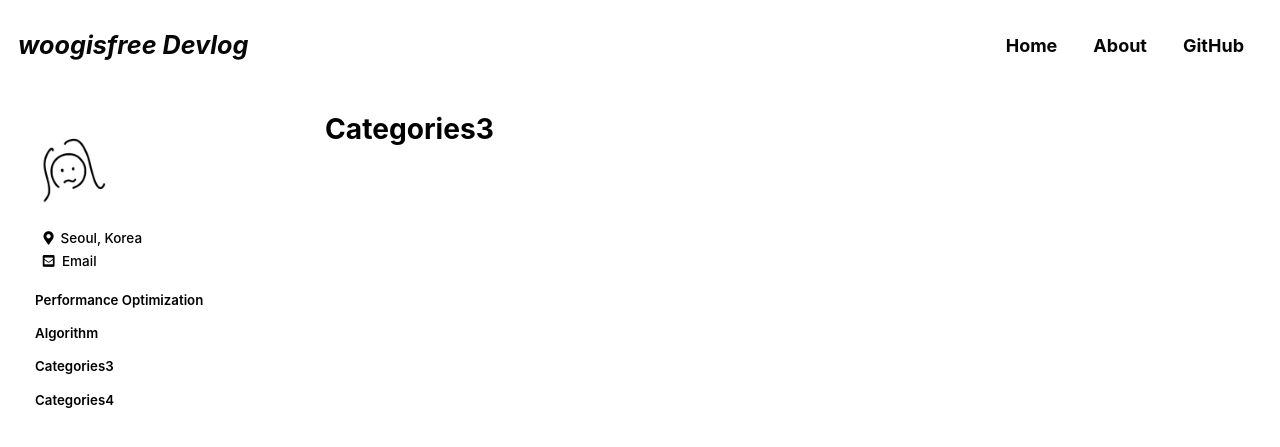
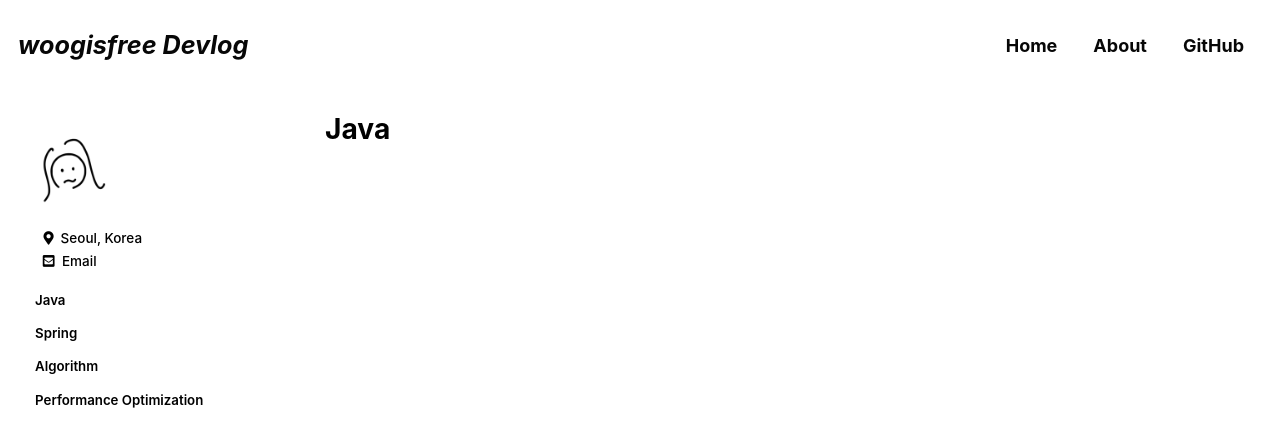
Before and after one commit to woogisfree/woogisfree.github.io, a Jekyll site: the page built from _pages/categories/category-categories3.md, in a window 1280 px wide and 900 px high. Shown: the top 447 px of the window. Built offline with Jekyll 4.4.1, drawn with Linux system fonts in a browser that asks for light colours; cached includes are drawn as plain includes; some web fonts are replaced.

Commit message:
refact: update category name

```diff
--- a/_data/navigation.yml
+++ b/_data/navigation.yml
@@ -18,11 +18,11 @@ main:
 # sidebar navigation (categories)
 # 2022.02.15 sidebar update : simple ver.
 categories:
+  - title: 'Java'
+    url: /categories/java/
+  - title: 'Spring'
+    url: /categories/spring/
+  - title: 'Algorithm'
+    url: /categories/algorithm/
   - title: 'Performance Optimization'
     url: /categories/performance-optimization/
-  - title: 'Algorithm'
-    url: /categories/algorithm/
-  - title: 'Categories3'
-    url: /categories/categories3/
-  - title: 'Categories4'
-    url: /categories/categories4/
--- a/_pages/categories/category-categories3.md
+++ b/_pages/categories/category-categories3.md
@@ -1,9 +1,9 @@
 ---
-title: "Categories3"
+title: "Java"
 layout: category
-permalink: /categories/categories3/
+permalink: /categories/java/
 author_profile: true
-taxonomy: Categories3
+taxonomy: Java
 sidebar:
   nav: "categories"
 ---
--- a/_pages/categories/category-categories4.md
+++ b/_pages/categories/category-categories4.md
@@ -1,9 +1,9 @@
 ---
-title: "Categories4"
+title: "Spring"
 layout: category
-permalink: /categories/categories4/
+permalink: /categories/spring/
 author_profile: true
-taxonomy: Categories4
+taxonomy: Spring
 sidebar:
   nav: "categories"
 ---
```
